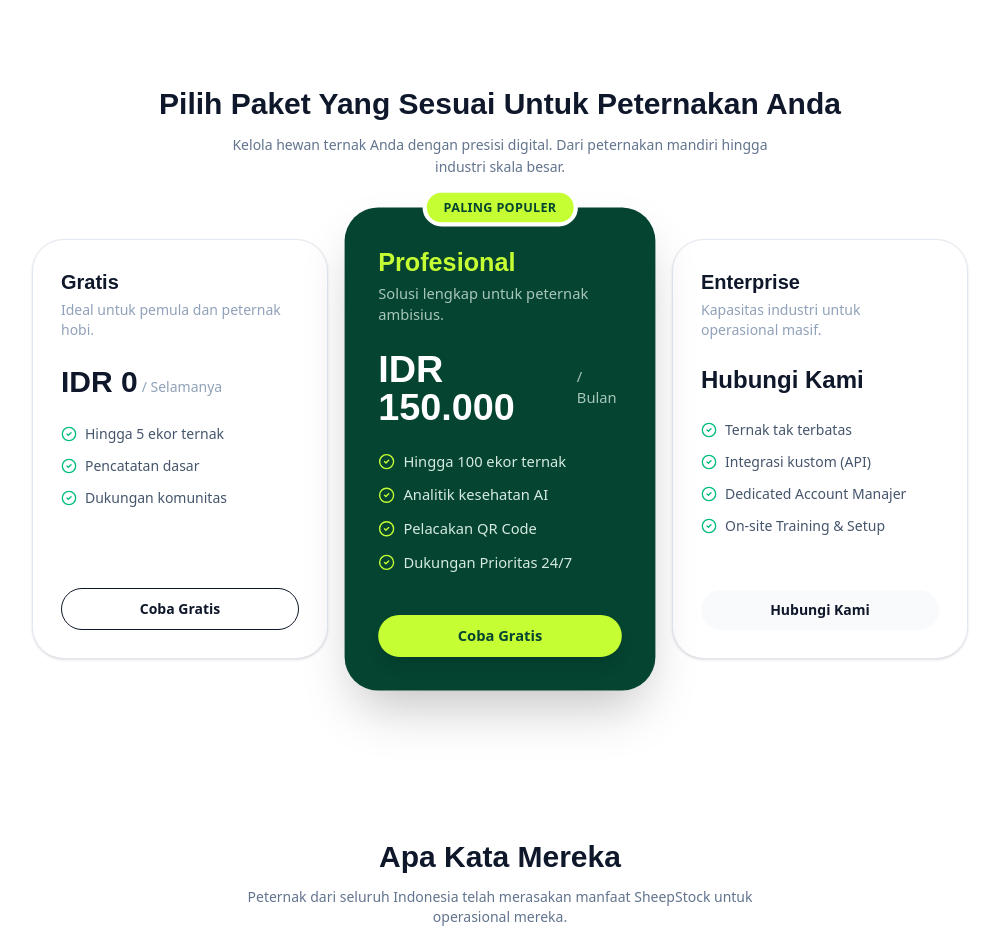
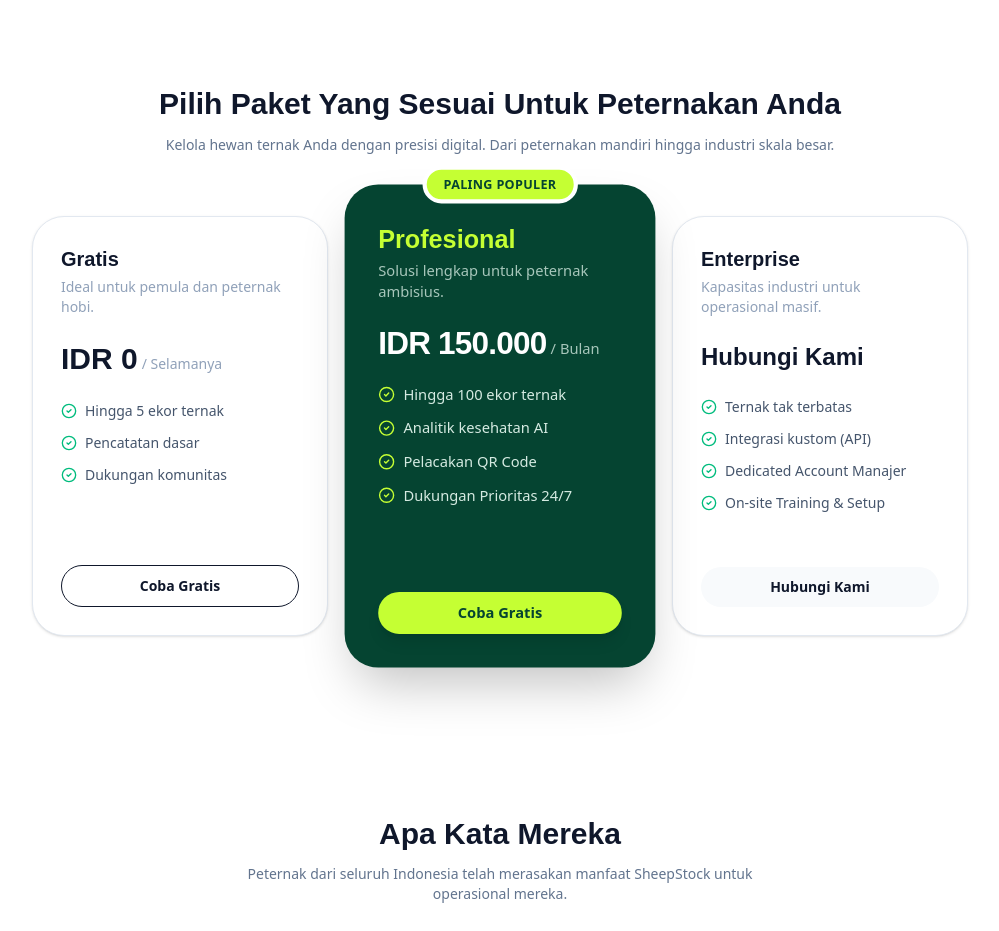
Before and after one commit to ultra-dot/sheepstock, a Next.js app: page / in a window 1280 px wide. Shown: the part 1680-2611 px from the top of the page, without its empty margins (140-1139 px from the left). Built offline with nearby package versions, Linux system fonts and the light colour scheme; no server answers.

Commit message:
Fix screen responsive

```diff
--- a/src/app/(landing)/page.tsx
+++ b/src/app/(landing)/page.tsx
@@ -142,7 +142,7 @@ export default async function LandingPage() {
             <section id="harga" className="py-20 px-4 sm:px-6 lg:px-8 max-w-[1000px] mx-auto overflow-hidden">
                 <ScrollReveal direction="up" className="text-center mb-10 mt-6">
                     <h2 className="text-2xl md:text-3xl font-extrabold mb-3 text-slate-900" style={{ fontFamily: "'Poppins', sans-serif" }}>Pilih Paket Yang Sesuai Untuk Peternakan Anda</h2>
-                    <p className="text-sm text-slate-500 max-w-xl mx-auto leading-relaxed">Kelola hewan ternak Anda dengan presisi digital. Dari peternakan mandiri hingga industri skala besar.</p>
+                    <p className="text-sm text-slate-500 max-w-3xl mx-auto leading-relaxed">Kelola hewan ternak Anda dengan presisi digital. Dari peternakan mandiri hingga industri skala besar.</p>
                 </ScrollReveal>
                 <div className="grid lg:grid-cols-3 gap-6 items-center">
                     {/* Free */}
@@ -159,10 +159,10 @@ export default async function LandingPage() {
                     </ScrollReveal>
                     {/* Pro */}
                     <ScrollReveal direction="up" delay={300} className="bg-[#054431] rounded-[2rem] p-8 shadow-2xl flex flex-col relative h-[460px] z-10 scale-100 lg:scale-[1.05]">
-                        <div className="absolute top-0 left-1/2 -translate-x-1/2 -translate-y-1/2 px-4 py-1.5 bg-[#C5FF33] text-[#054431] font-extrabold rounded-full text-xs tracking-wide border-4 border-white">PALING POPULER</div>
+                        <div className="absolute top-0 left-1/2 -translate-x-1/2 -translate-y-1/2 px-4 py-1.5 bg-[#C5FF33] text-[#054431] font-extrabold rounded-full text-xs tracking-wide border-4 border-white whitespace-nowrap">PALING POPULER</div>
                         <h3 className="text-2xl font-bold text-[#C5FF33] mb-1 mt-1" style={{ fontFamily: "'Poppins', sans-serif" }}>Profesional</h3>
                         <p className="text-sm text-emerald-50/70 mb-6">Solusi lengkap untuk peternak ambisius.</p>
-                        <div className="flex items-baseline gap-1 mb-6"><span className="text-4xl font-extrabold text-white leading-none" style={{ fontFamily: "'Poppins', sans-serif" }}>IDR 150.000</span><span className="text-sm text-emerald-50/70"> / Bulan</span></div>
+                        <div className="flex items-baseline gap-1 mb-6"><span className="text-2xl sm:text-3xl lg:text-xl xl:text-3xl font-extrabold text-white leading-none tracking-tight whitespace-nowrap" style={{ fontFamily: "'Poppins', sans-serif" }}>IDR 150.000</span><span className="text-sm text-emerald-50/70 whitespace-nowrap"> / Bulan</span></div>
                         <ul className="space-y-3 mb-6 flex-1 text-sm text-emerald-50/90">
                             <li className="flex items-center gap-2"><CheckCircle2 className="w-4 h-4 text-[#C5FF33] shrink-0" /> Hingga 100 ekor ternak</li>
                             <li className="flex items-center gap-2"><CheckCircle2 className="w-4 h-4 text-[#C5FF33] shrink-0" /> Analitik kesehatan AI</li>
```
